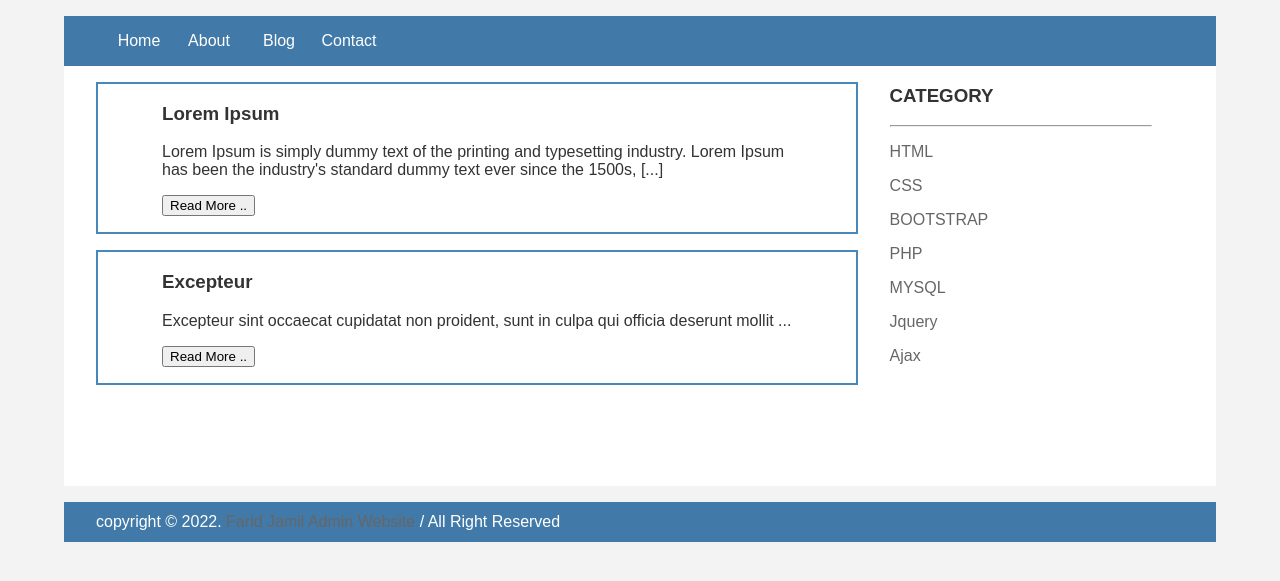
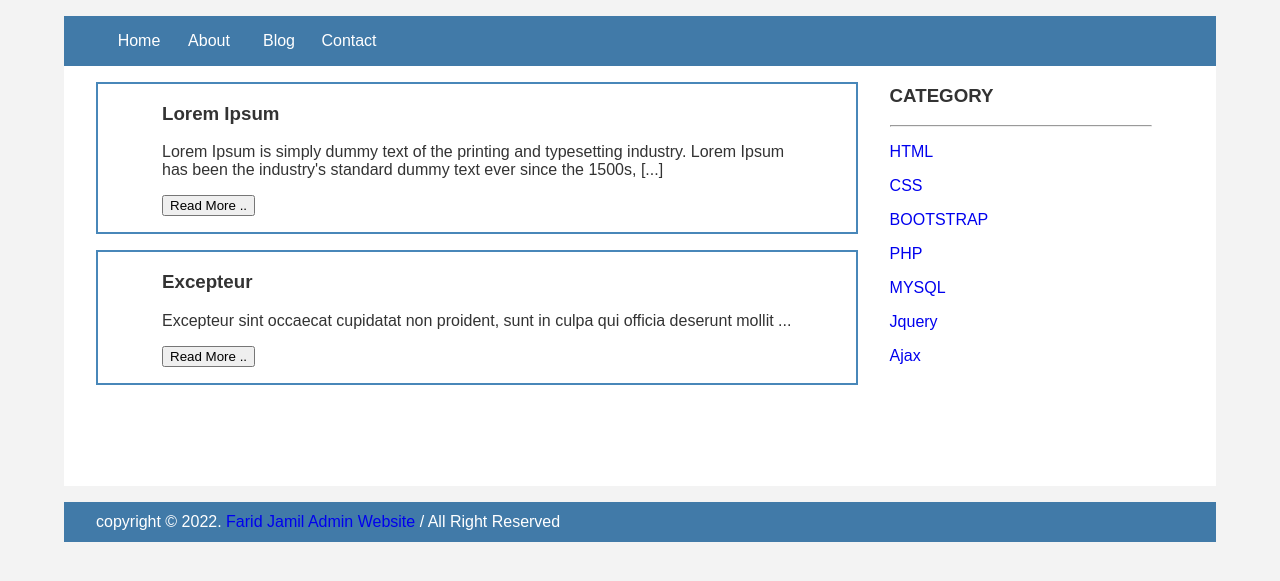
Before and after one commit to Farido-san/index, a PHP site: page /admin.html in a window 1280 px wide. Shown: the part 140-721 px from the top of the page. Run offline with PHP 8.4, Linux system fonts and the light colour scheme.

Commit message:
Update style.css

```diff
--- a/style.css
+++ b/style.css
@@ -8,7 +8,10 @@ body{
 
 a{
     text-decoration: none;
-    color: #666;
+}
+
+.footer .jarak a{
+    text-decoration: none;
 }
 
 .header{
```
